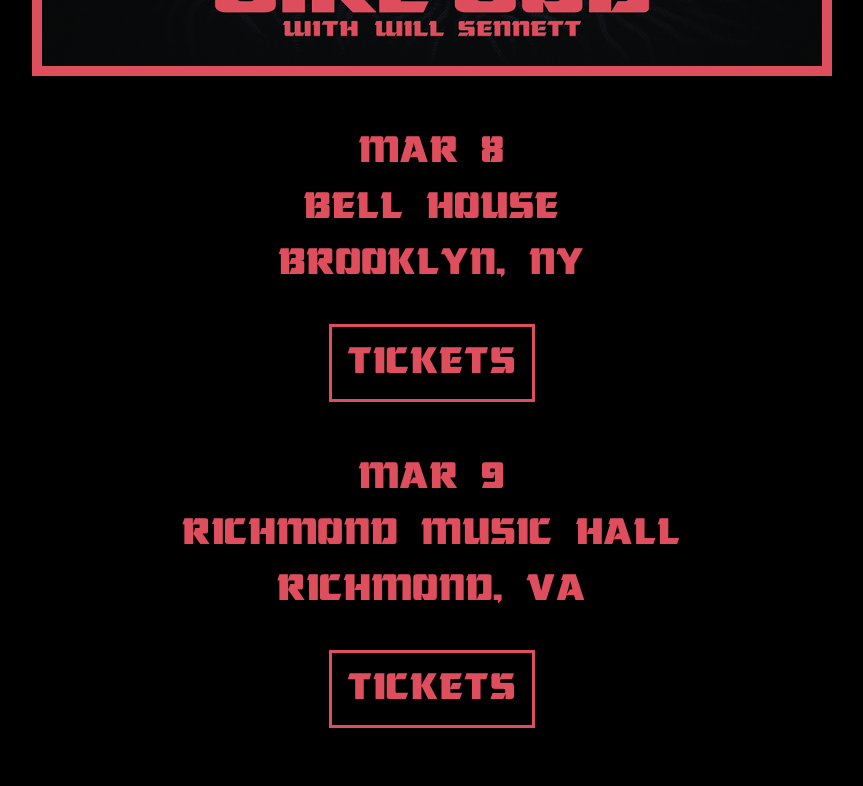
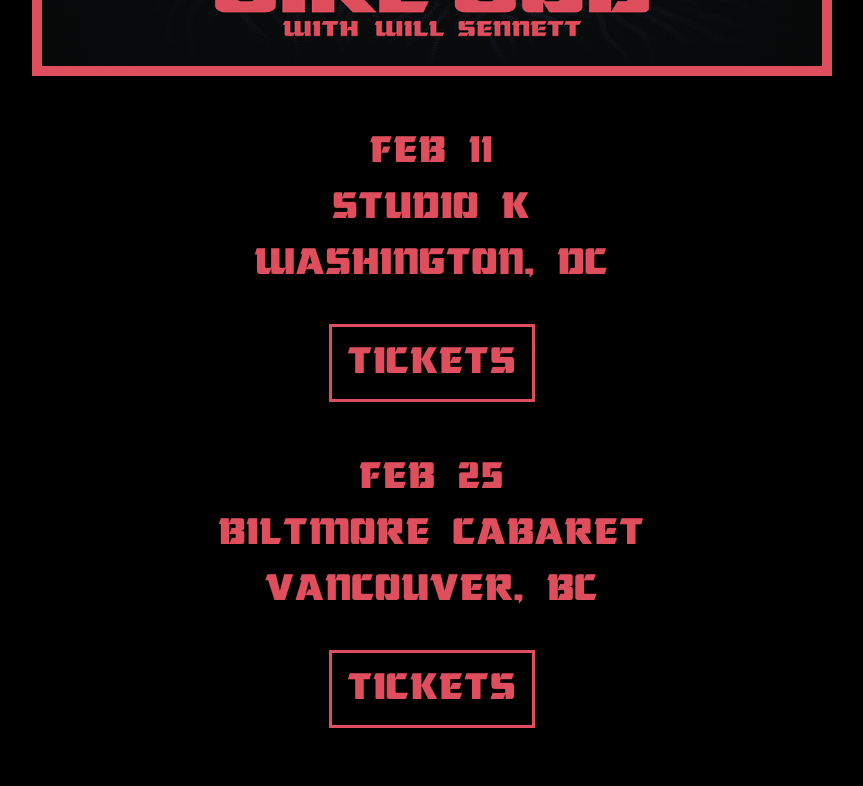
Before and after one commit to Braedencraig/girlgodlive, a Next.js app: page / in a window 1280 px wide. Shown: the part 820-1606 px from the top of the page, without its empty margins (208-1071 px from the left). Built offline with nearby package versions, Linux system fonts and the light colour scheme.

Commit message:
push up new tick

```diff
--- a/pages/index.tsx
+++ b/pages/index.tsx
@@ -8,6 +8,18 @@ const inter = Inter({ subsets: ["latin"] });
 
 export default function Home() {
   const dates = [
+    {
+      date: "Feb 11",
+      venue: "Studio K",
+      city: "Washington, DC",
+      link: "https://www.kennedy-center.org/whats-on/explore-by-genre/comedy/2022-2023/girl-god/",
+    },
+    {
+      date: "Feb 25",
+      venue: "Biltmore Cabaret",
+      city: "Vancouver, BC",
+      link: "https://jflvancouver.com/show/girl-god-biltmore/",
+    },
     {
       date: "Mar 8",
       venue: "Bell House",
@@ -87,7 +99,12 @@ export default function Home() {
       city: "San Francisco, CA",
       link: "https://www.ticketweb.com/event/girl-god-swedish-american-hall-tickets/12816075",
     },
-    { date: "Apr 4", venue: "Hawthorne Theatre", city: "Portland, OR" },
+    {
+      date: "Apr 4",
+      venue: "Hawthorne Theatre",
+      city: "Portland, OR",
+      link: "https://www.etix.com/ticket/p/3956410/girl-god-portland-hawthorne-theatre",
+    },
     {
       date: "Apr 5",
       venue: "The Crocodile",
```
